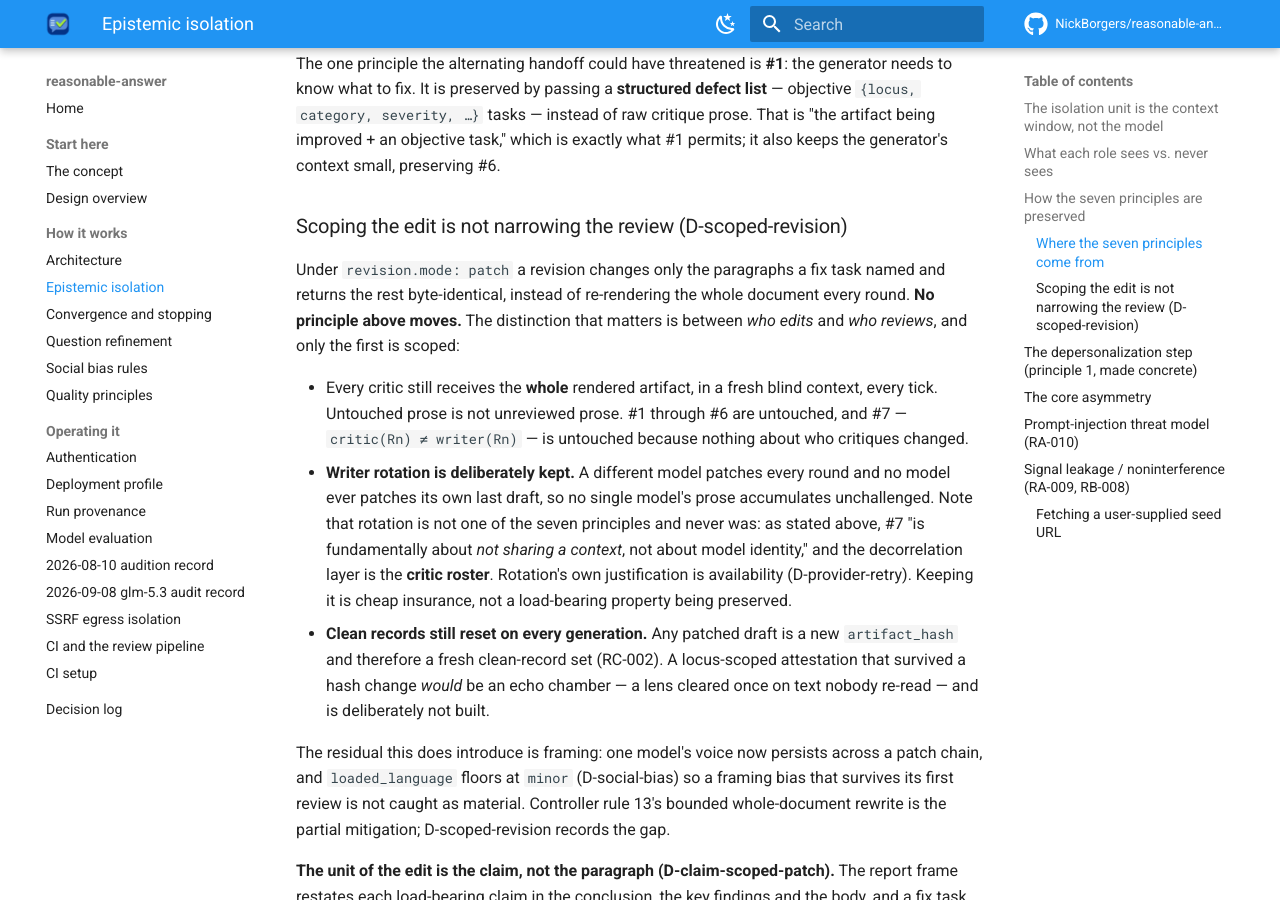
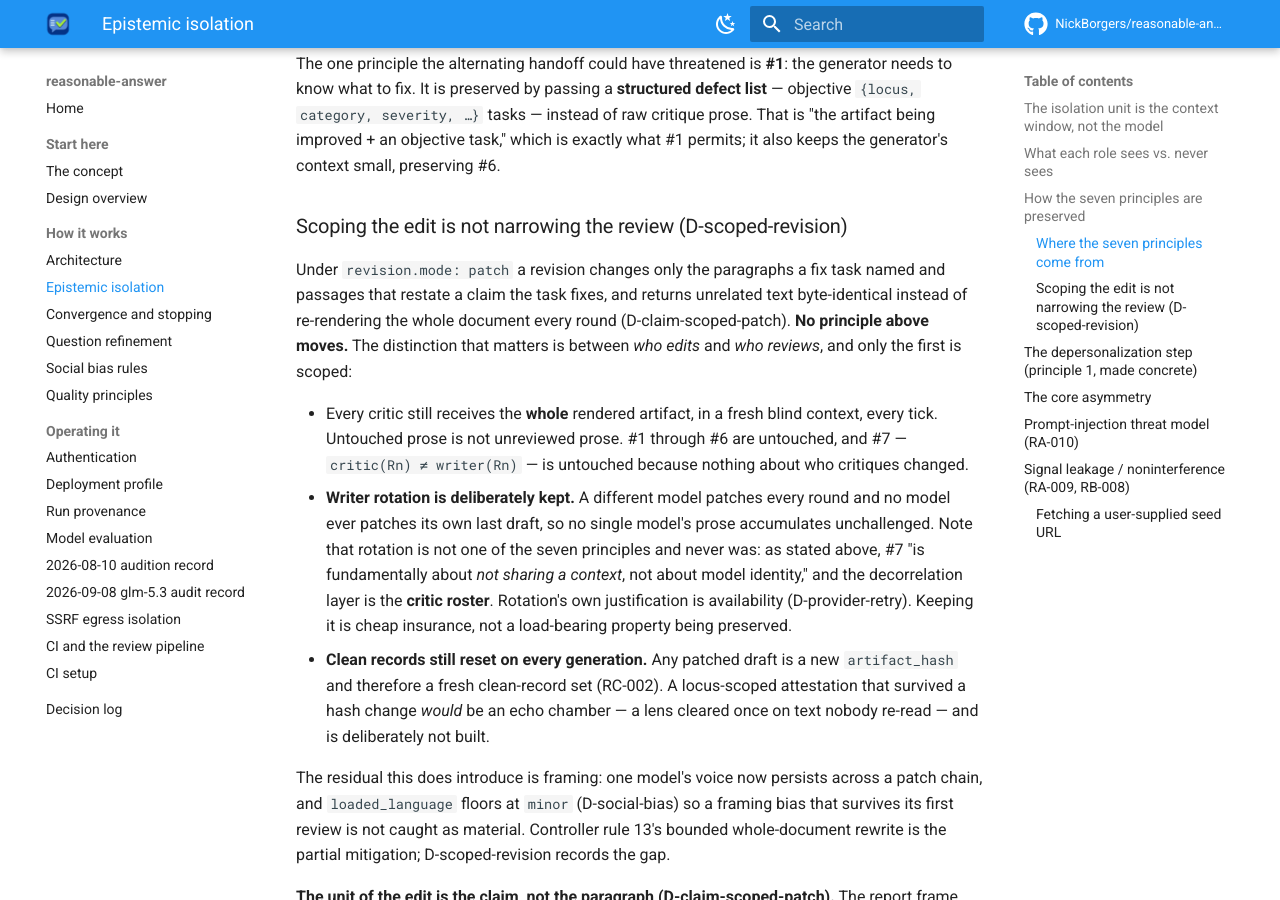
Before and after one commit to NickBorgers/reasonable-answer, an MkDocs documentation site: the page built from docs/isolation.md, in a window 1280 px wide and 900 px high, scrolled down 4719 px. Built offline with MkDocs 1.6.1 and Material for MkDocs 9.7.7, drawn with Linux system fonts in a browser that asks for light colours; comment, search, counter and statistics services are not loaded.

Commit message:
fix: address reviewer findings (cycle 1, cold)
Addressed all three blockers: aligned the existing scope contract and audit-field documentation with D-claim-scoped-patch, updated QP5 without changing its context boundary, and added end-to-end coverage proving triaged claim spans reach restatement measurement. All 1,722 offline tests and Ruff pass.

Addressed:
  - docs/docs-stale-patch-scope-1
  - quality/qual-principles-drift-1
  - test/test-matrix-1

```diff
--- a/docs/isolation.md
+++ b/docs/isolation.md
@@ -173,10 +173,10 @@ keeps the generator's context small, preserving #6.
 
 ### Scoping the edit is not narrowing the review (D-scoped-revision)
 
-Under `revision.mode: patch` a revision changes only the paragraphs a fix task named and returns the
-rest byte-identical, instead of re-rendering the whole document every round. **No principle above
-moves.** The distinction that matters is between *who edits* and *who reviews*, and only the first is
-scoped:
+Under `revision.mode: patch` a revision changes only the paragraphs a fix task named and passages
+that restate a claim the task fixes, and returns unrelated text byte-identical instead of re-rendering
+the whole document every round (D-claim-scoped-patch). **No principle above moves.** The distinction
+that matters is between *who edits* and *who reviews*, and only the first is scoped:
 
 - Every critic still receives the **whole** rendered artifact, in a fresh blind context, every tick.
   Untouched prose is not unreviewed prose. #1 through #6 are untouched, and #7 — `critic(Rn) ≠
```
Also changed, not shown: docs/decisions/D-scoped-revision.md (+2 -1 lines), docs/quality-principles.md (+1 -1 lines), 2 other files.
